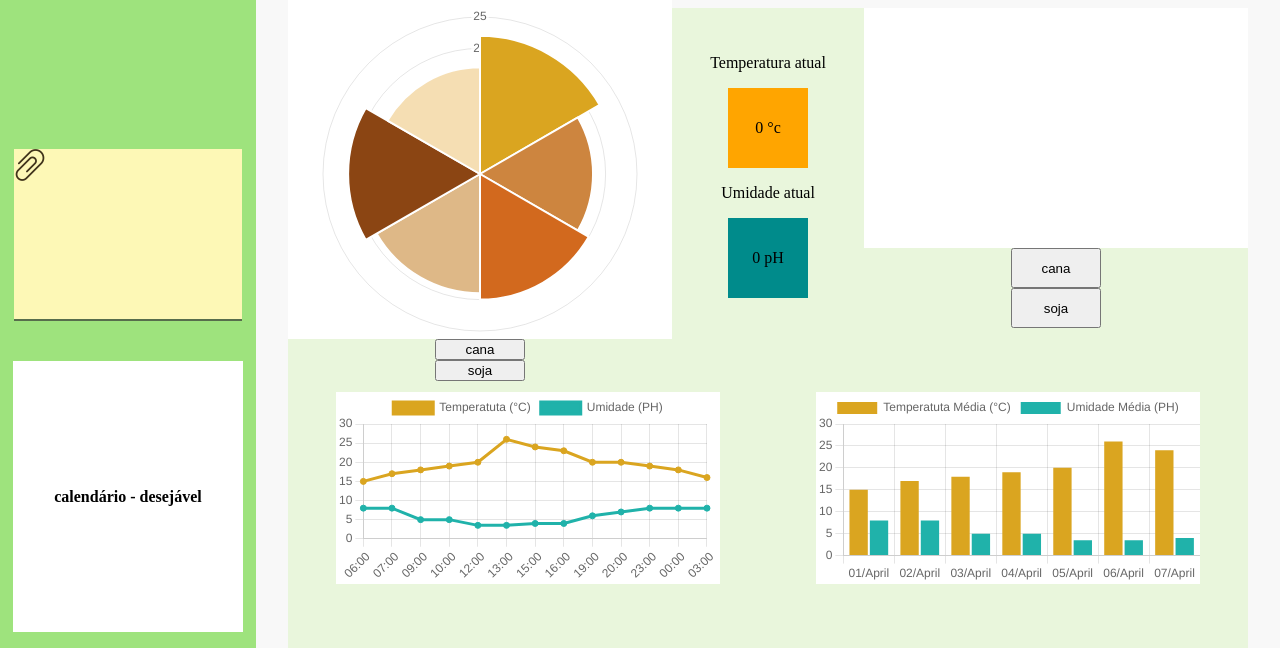
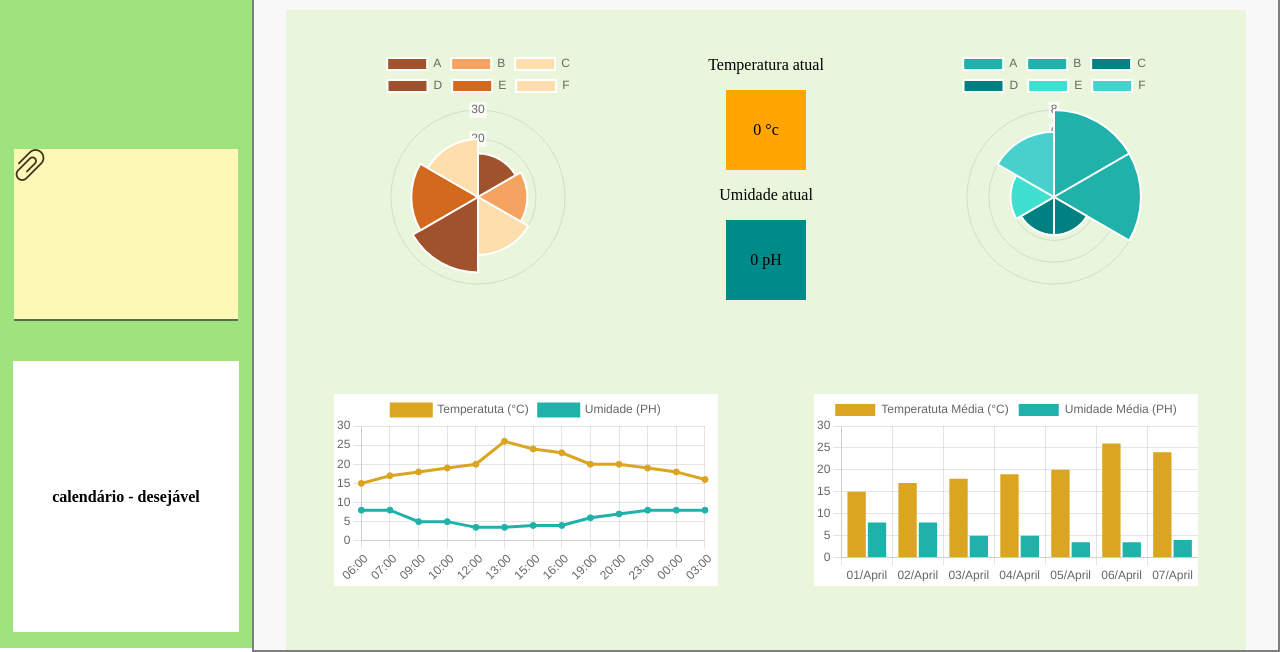
Before and after one commit to hessel-lu/pendrive-PI, a plain HTML site: page Dashboard/agrohCompany-dash1.html in a window 1280 px wide. Shown: the part 152-804 px from the top of the page. Drawn offline with nearby package versions, Linux system fonts and the light colour scheme.

Commit message:
dash atualizada 23.04.22

```diff
--- a/Dashboard/agrohCompany-dash1.html
+++ b/Dashboard/agrohCompany-dash1.html
@@ -27,7 +27,7 @@
       <div id="header-left" class="header-left-class">
 
         <div class="caixa-user-class">
-          <h2>Olá, username</h2>
+          <h2>Olá, <span id="username">username</span></h2>
         </div>
 
         <div class="caixa2-postIt-class"> <img src="imagens/paperclip.png" style="height: 32px; display:flex; justify-content: flex-start"></div>
@@ -63,11 +63,13 @@
             <div id="body3-1-header-right" class="body3-header-right-class">
 
               <!-- essa div com canvas é o nosso primeiro gráfico polar "poder ser de temeperatura ou humidade" -->
+
               <div class="body5-chartsPolares-class">
-                <canvas id="canvasChartPolarTempe" class="tamanhoGraficosPolares-class"></canvas>
 
-                <button>cana</button>
-                <button>soja</button>
+                <div class="body5-1-chartsPolares-class">
+                    <canvas id="canvasChartPolarTempe" class="tamanhoGraficosPolares-class"></canvas>
+                </div>
+
               </div>
 
               <!-- aqui é a parte do centro dos dois gráficos polares, onde tem a temp e humi atual -->
@@ -78,12 +80,12 @@
                 <div style="height: 10vh; width: 10vh; background-color: darkcyan; display:flex; justify-content: center; align-items: center;">0 pH</div>
               </div>
 
-              <!-- essa outra div canvas é o nosso segundo gráfico polar -->
               <div class="body5-chartsPolares-class">
-                <canvas id="canvasChartPorlarHumi" class="tamanhoGraficosPolares-class"></canvas>
+                <!-- essa outra div canvas é o nosso segundo gráfico polar -->
+                <div class="body5-1-chartsPolares-class">
+                    <canvas id="canvasChartPorlarHumi" class="tamanhoGraficosPolares-class"></canvas>
+                </div>
 
-                <button>cana</button>
-                <button>soja</button>
               </div>
 
             </div>
@@ -187,7 +189,6 @@
         label: 'Umidade Média (PH)',
         backgroundColor: 'rgba(32,178,170)',
         borderColor: 'rgba(32,178,170)',
-        // 3.5, 4, 5, 6, 7, 8
         data: [8, 8, 5, 5, 3.5, 3.5, 4],
       }]
     };
@@ -212,14 +213,14 @@
         ],
         datasets: [{
             label: 'Temperatura dos hectares',
-            data: [22, 18, 20, 19, 21, 17],
+            data: [15, 17, 20, 26, 23, 20],
             backgroundColor: [
-                'rgb(218,165,32)',
-                'rgb(205,133,63)',
+                'rgb(160,82,45)',
+                'rgb(244,164,96)',
+                'rgb(255,222,173)',
+                'rgb(160,82,45)',
                 'rgb(210,105,30)',
-                'rgb(222,184,135)',
-                'rgb(139,69,19)',
-                'rgb(245,222,179)',
+                'rgb(255,222,173)',
             ]
         }]
     };
@@ -233,6 +234,35 @@
 
 
     // inicio do gráfico polar 2
+    const data3 = {
+        labels: [
+            'A',
+            'B',
+            'C',
+            'D',
+            'E',
+            'F'
+        ],
+        datasets: [{
+            label: 'Humidade dos hectares',
+            data: [8, 8, 3.5, 3.5, 4, 6],
+            backgroundColor: [
+                'rgb(32,178,170)',
+                'rgb(32,178,170)',
+                'rgb(0,128,128)',
+                'rgb(0,128,128)',
+                'rgb(64,224,208)',
+                'rgb(72,209,204)',
+            ]
+
+        }]
+    };
+
+    const config3 = {
+        type: 'polarArea',
+        data: data3,
+        options: {}
+    }
     // fim do gráfico polar 2
   </script>
 
@@ -242,7 +272,7 @@
       config
     );
 
-    const myChartLine1 = new Chart(
+    const myChartBar = new Chart(
       document.getElementById('canvasChartBar'),
       config1
     );
@@ -252,6 +282,11 @@
       config2
     );
 
+    const myChartPolar1 = new Chart(
+      document.getElementById('canvasChartPorlarHumi'),
+      config3
+    )
+
     //dentro dessa scrip, poder vir a const dos novos gráficos
 
     // arrasa Eli ;)
--- a/Dashboard/style-dash.css
+++ b/Dashboard/style-dash.css
@@ -27,11 +27,10 @@ body {
 }
 
 .tamanhoGraficosPolares-class {
-    position: relative;
     height: 30vh;
     width: 30vw;
     display: flex;
-    background-color: #fff;
+
 }
 
 .global-class {
@@ -130,10 +129,19 @@ body {
     height: 85vh;
     width: 80vw;
     display: flex;
+    /* flex-direction: column; */
     justify-content: center;
     align-items: flex-end;
     background-color: #F8F8F8;
-    /* border: 2px solid grey; */
+    border: 2px solid grey;
+}
+
+.body-header-right-class button{
+    height: 05vh;
+    width: 10vw;
+    display: flex;
+    flex-direction: row;
+
 }
 
 .body2-header-right-class {
@@ -174,8 +182,20 @@ body {
 }
 
 .body5-chartsPolares-class {
+    height: 40vh;
+    width: 30vw;
     display: flex;
-    flex-direction: column;
+    /* flex-direction: column; */
+    justify-content: center;
+    align-items: center;
+    /* border: 2px solid black;     */
+}
+
+.body5-1-chartsPolares-class {
+    height: 245px;
+    width: 245px;
+    display: flex;
+    /* flex-direction: column; */
     justify-content: center;
     align-items: center;
     /* border: 2px solid black;     */
```
